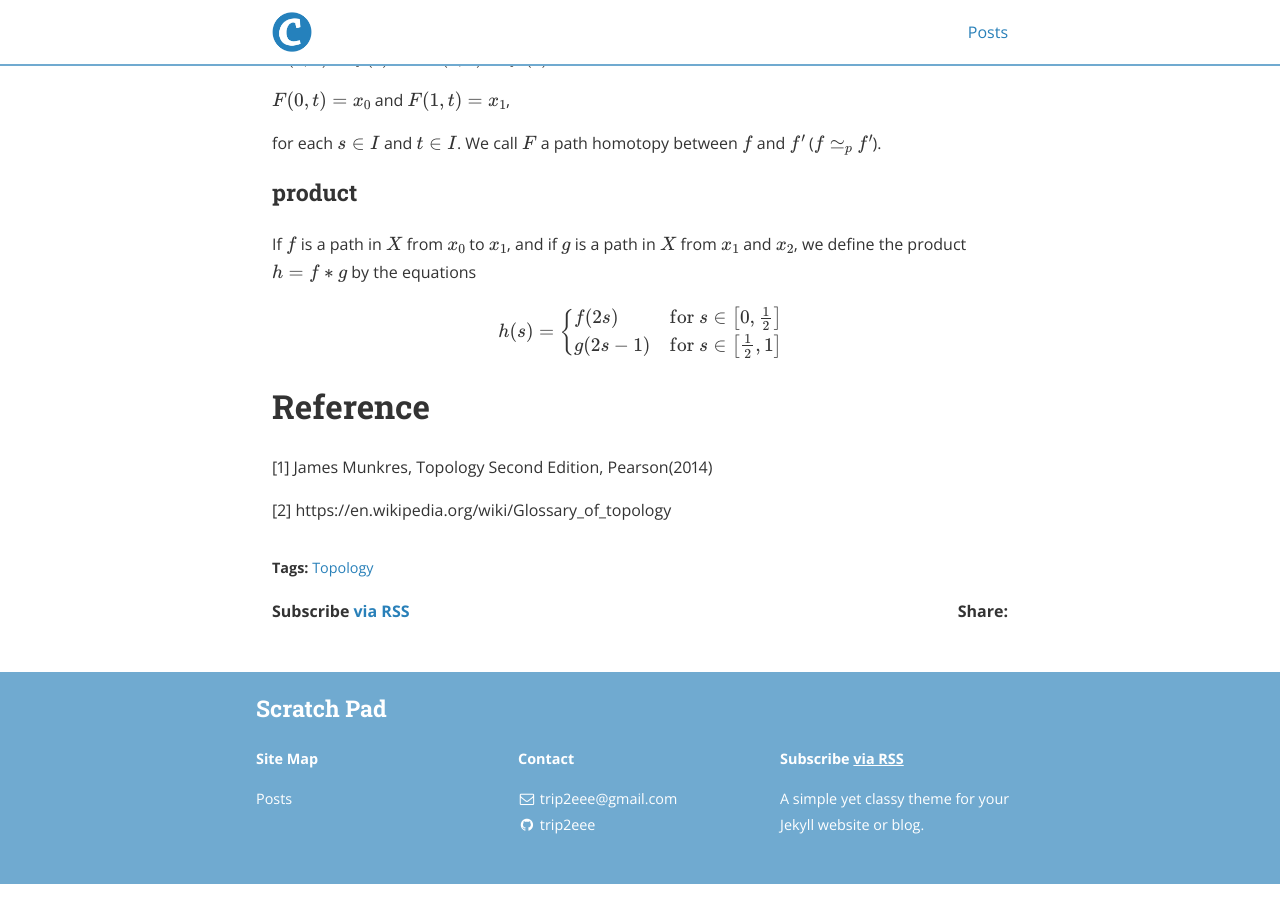
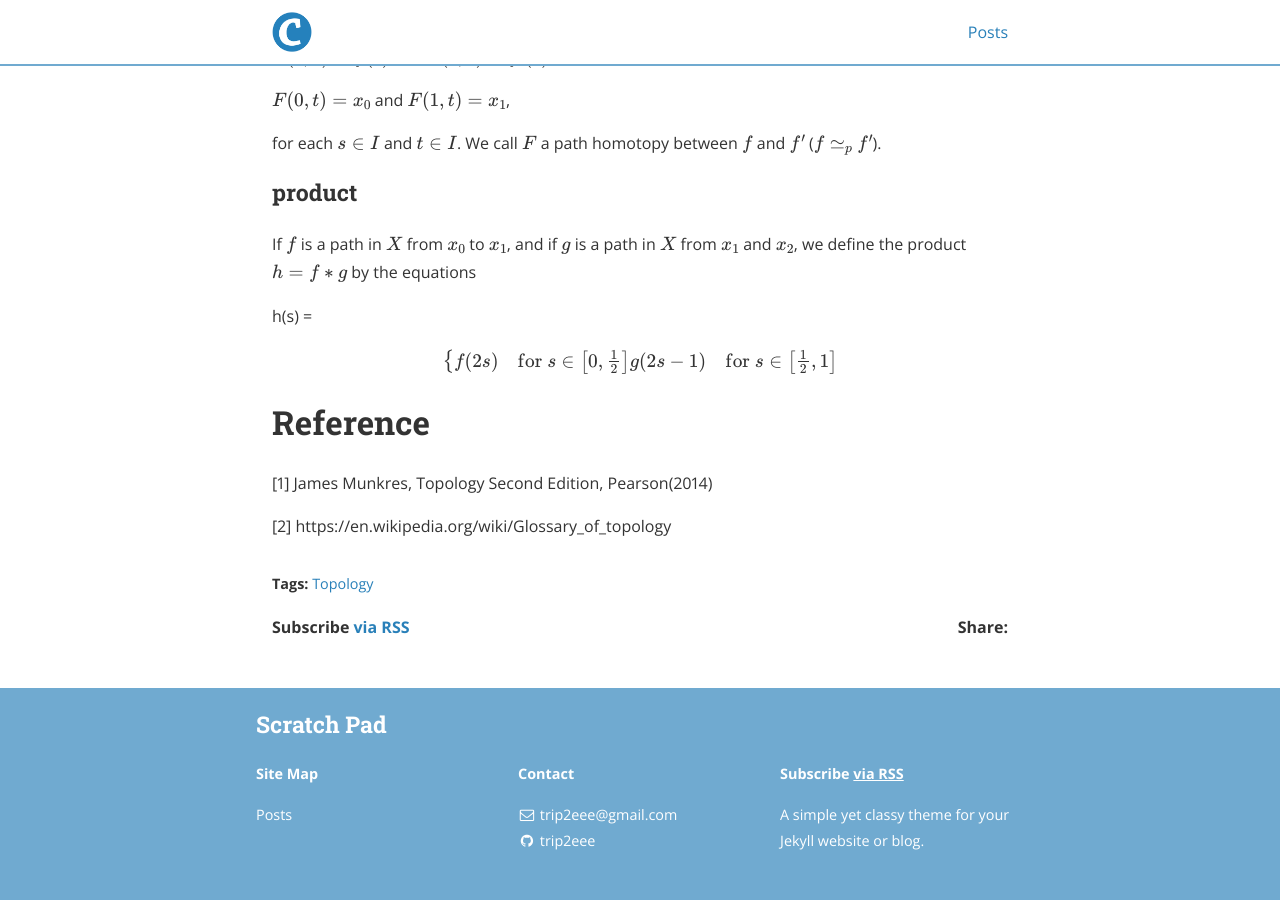
Before and after one commit to trip2eee/trip2eee.github.io, a Jekyll site: the page built from _posts/2022-10-21-Glossary-of-topology.md, in a window 1280 px wide and 900 px high, scrolled down 3164 px. Built offline with Jekyll 4.4.1, drawn with Linux system fonts in a browser that asks for light colours; nearby versions of some CDN libraries; formulas are drawn with MathJax 3.

```diff
--- a/_posts/2022-10-21-Glossary-of-topology.md
+++ b/_posts/2022-10-21-Glossary-of-topology.md
@@ -98,11 +98,11 @@ for each $s \in I$ and $t \in I$. We call $F$ a path homotopy between $f$ and $f
 ### product
 If $f$ is a path in $X$ from $x_0$ to $x_1$, and if $g$ is a path in $X$ from $x_1$ and $x_2$, we define the product $h = f*g$ by the equations
 
-$$h(s) =
+h(s) =
 \begin{cases}
 	f(2s) & \text{for } s \in \left[0, \frac{1}{2} \right] \\
 	g(2s-1) & \text{for } s \in \left[\frac{1}{2}, 1\right]
-\end{cases}$$
+\end{cases}
 
 # Reference
 [1] James Munkres, Topology Second Edition, Pearson(2014)
```
